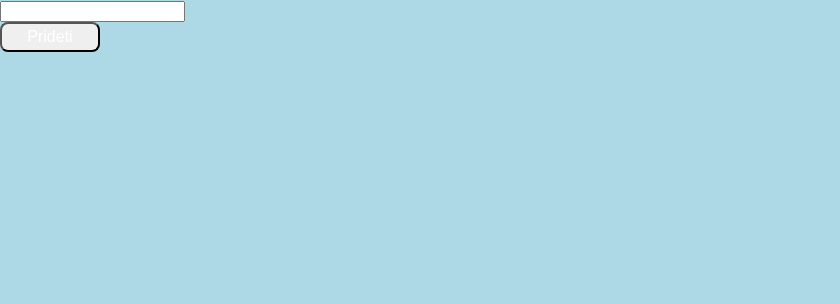
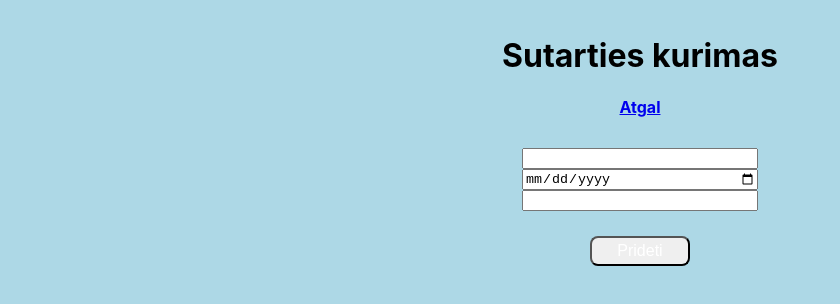
Before and after one commit to TomasSinkevicius/Isskirstytos-duomenu-bazes, a React (Create React App) app: page /Create in a window 1280 px wide. Shown: the top 304 px of the page, without its empty margins (0-840 px from the left). Built offline with nearby package versions, Linux system fonts and the light colour scheme.

Commit message:
Edited create page design & layout

```diff
--- a/src/Components/StyleFiles/Table.style.js
+++ b/src/Components/StyleFiles/Table.style.js
@@ -22,3 +22,15 @@ export const TR = styled.tr`
   color: #ffffff;
   text-align: left;
 `;
+
+export const Form = styled.form`
+  width: 20%;
+  margin-left: auto;
+  margin-right: auto;
+`;
+
+export const GridDiv = styled.div`
+  display: grid;
+  padding: 10px;
+  align-self: center;
+`;
--- a/src/Components/Sutartis/Create.js
+++ b/src/Components/Sutartis/Create.js
@@ -1,29 +1,71 @@
 import React, { useState, useEffect } from "react";
-import firebase from "../../firebase"
-import { AppContainer } from "../StyleFiles/Container.style";
+import { Link } from "react-router-dom";
+import firebase from "../../firebase";
+import { AppContainer, BtnDiv } from "../StyleFiles/Container.style";
+import { Row, Form, GridDiv } from "../StyleFiles/Table.style";
 import { Button } from "../StyleFiles/Button.style";
 
-export default function Create(){
-    const [title, setTitle] = useState('');
+export default function Create() {
+  const [kaina, setKaina] = useState("");
+  const [nuomos_pabaiga, setPabaiga] = useState("");
+  const [uzsakovo_id, setID] = useState("");
 
   const HandleOnChange = (e) => {
-        setTitle(e.target.value);
-    }
+    setKaina(e.target.value);
+    setPabaiga(e.target.value);
+    setID(e.target.value);
+  };
 
   const create = () => {
-        const ref = firebase.database().ref("DB_1");
+    const ref = firebase.database().ref("DB_1/Sutartis");
     const data = {
-            title,
+      kaina,
+      nuomos_pabaiga,
+      uzsakovo_id,
     };
 
     ref.push(data);
-    }
+  };
   return (
     <AppContainer>
-      <form>
-        <input type="text" onChange={HandleOnChange}></input>
-      </form>
+      <Row>
+        <BtnDiv>
+          <div className="card-header">
+            <h4>
+              <h1>Sutarties kurimas</h1>
+              <Link to={"/"} className="btn btn-primary btn-sm float-end">
+                {" "}
+                Atgal{" "}
+              </Link>
+            </h4>
+          </div>
+          <Form>
+            <GridDiv>
+              <input
+                type="number"
+                name="kaina"
+                onChange={HandleOnChange}
+                value={kaina}
+              ></input>
+              <input
+                type="date"
+                name="pabaiga"
+                onChange={HandleOnChange}
+                value={nuomos_pabaiga}
+              ></input>
+              <input
+                type="text"
+                name="id"
+                onChange={HandleOnChange}
+                value={uzsakovo_id}
+              ></input>
+            </GridDiv>
+          </Form>
+        </BtnDiv>
+      </Row>
+      <BtnDiv>
         <Button onClick={create}>Prideti</Button>
+      </BtnDiv>
     </AppContainer>
   );
-};
+}
--- a/src/Components/Sutartis/Index.js
+++ b/src/Components/Sutartis/Index.js
@@ -3,7 +3,6 @@ import { useState, useEffect } from "react";
 import { Row, Table, TR } from "../StyleFiles/Table.style";
 import { Button, ButtonLabel, NavLink } from "../StyleFiles/Button.style";
 import { AppContainer, BtnDiv } from "../StyleFiles/Container.style";
-import Create from "./Create";
 
 function Index() {
   const db1 = firebase.db1.database().ref("/DB_1");
```
Lines whose indentation alone changed are shown as unchanged.
